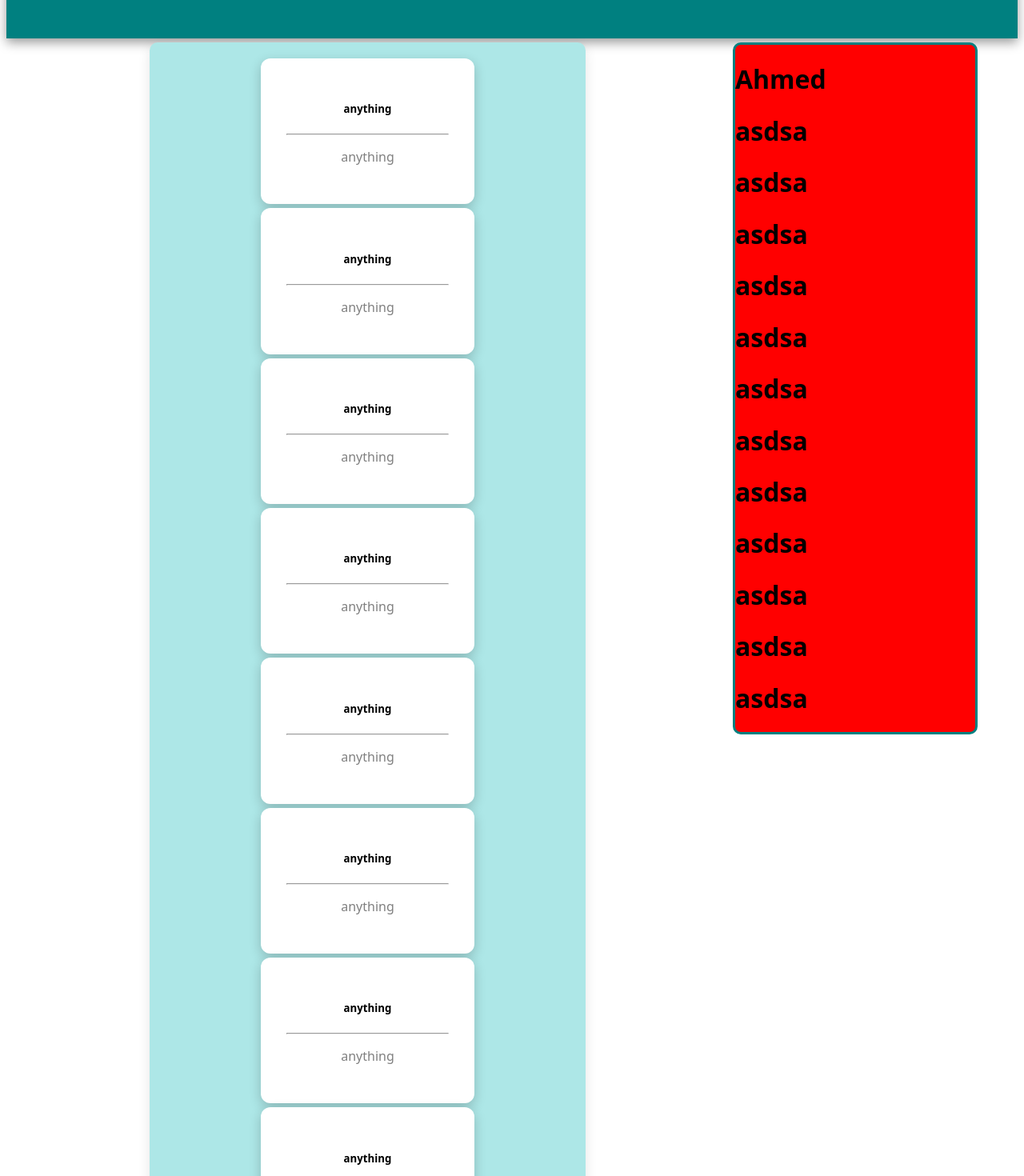
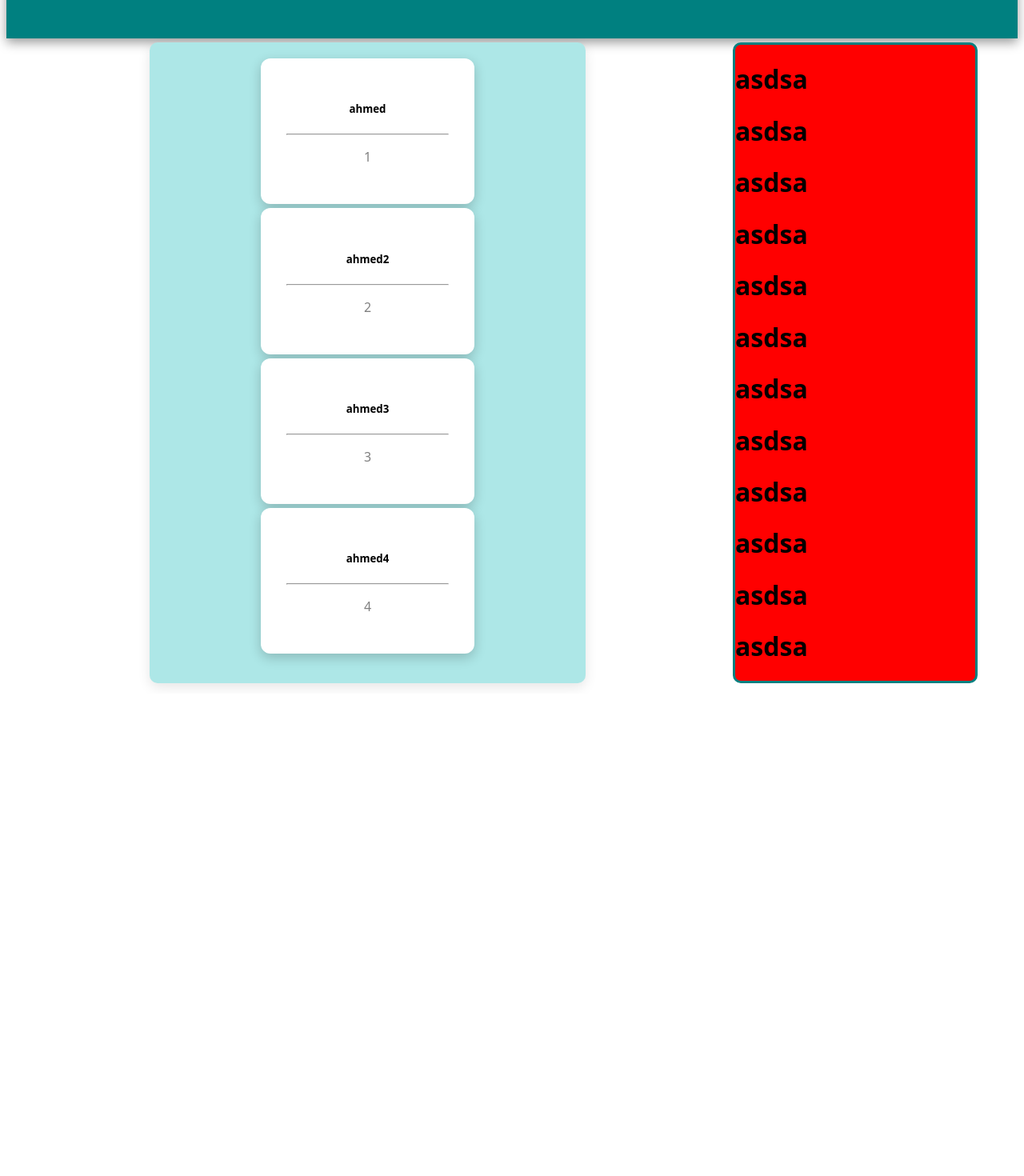
Before and after one commit to AhmeDev1425/React-Journey, a React (Vite) app in the folder project/: page / in a window 1280 px wide. Shown: the part 160-1630 px from the top of the page at 80% size. After the commit the page ends 1027 px from the top, so only its background shows below. Built offline with nearby package versions, Linux system fonts and the light colour scheme.

Commit message:
link map with probs

```diff
--- a/project/src/Post.jsx
+++ b/project/src/Post.jsx
@@ -5,15 +5,15 @@ const postTitle = {
 }
 
 
-function Post() {
+function Post(props) {
 
     return (
     <>
         <div className={"post"}>
-            <h5 className={postTitle}> anything</h5>
+            <h5 className={postTitle}> {props.title}</h5>
                 <hr/>
             <p style={{color:" rgba(0, 0, 0, 0.5)"}}>
-                anything
+                {props.content}
             </p>
         </div>
 
--- a/project/src/SideMenu.jsx
+++ b/project/src/SideMenu.jsx
@@ -10,8 +10,16 @@ const sideStyle = {
 
 }
 
-function SideMenu({name}) {
+function SideMenu({name, children}) {
+    const child = children;
     return(
+        <>
+
+            <div>
+                {child}
+            </div>
+
+
             <div style={sideStyle}>
                 <h1>{name}</h1>
                 <h1>asdsa</h1>
@@ -27,6 +35,8 @@ function SideMenu({name}) {
                 <h1>asdsa</h1>
                 <h1>asdsa</h1>
             </div>
+
+        </>
     )
 
 }
--- a/project/src/main.jsx
+++ b/project/src/main.jsx
@@ -6,23 +6,25 @@ import './styles/index.css'
 import Post from './Post.jsx'
 import SideMenu from './SideMenu.jsx'
 import Header from './Header.jsx'
+const posts = [
+  { title: "ahmed", content: 1 },
+  { title: "ahmed2", content: 2 },
+  { title: "ahmed3", content: 3 },
+  { title: "ahmed4", content: 4 },
+];
+const postsList =  posts.map((p) => (
+  <Post key={p.title} title={p.title} content={p.content} />
+));
+
 
 createRoot(document.getElementById('root')).render(
   <StrictMode>
     <Header />
     <div style={{display:"flex"}} >
         <div className={"posts-container"} >
-          <Post />
-          <Post />
-          <Post />
-          <Post />
-          <Post />
-          <Post />
-          <Post />
-          <Post />
-          <Post />
+          {postsList}
         </div>
-        <SideMenu name="Ahmed" />
+        <SideMenu/>
     </div>
   </StrictMode>,
 )
```
Lines whose indentation alone changed are shown as unchanged.
